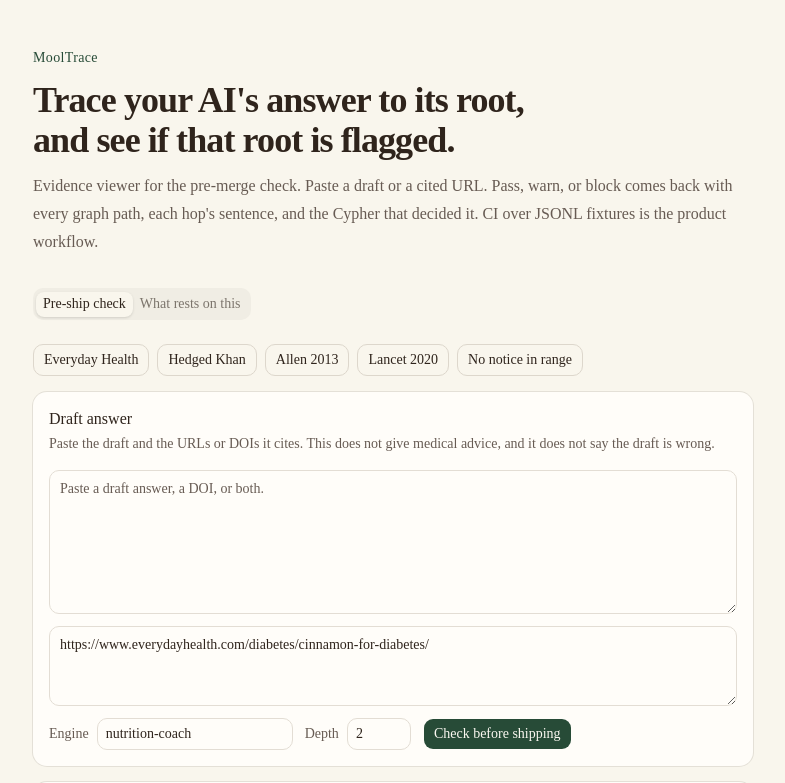
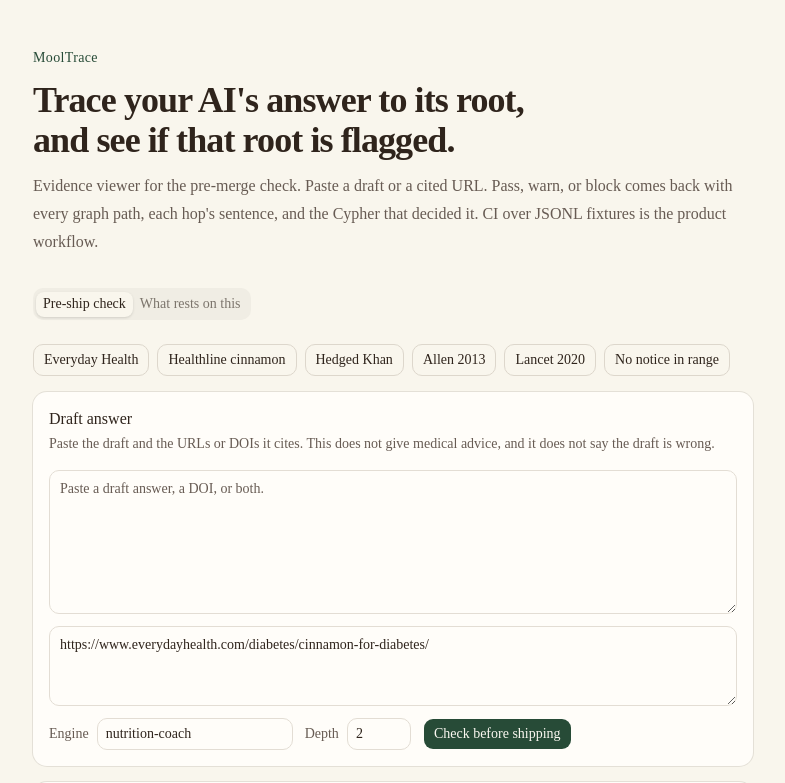
Before and after one commit to SidTheKid-dotcom/MoolTrace, a Next.js app in the folder web/: page / in a window 1280 px wide. Shown: the top 783 px of the page, without its empty margins (247-1032 px from the left). Built offline with nearby package versions, Linux system fonts and the light colour scheme.

Commit message:
Add a Healthline page-only counted 2-hop Pre-ship preset.

```diff
--- a/web/src/components/pre-ship.tsx
+++ b/web/src/components/pre-ship.tsx
@@ -76,6 +76,15 @@ const PRESETS = [
     depth: 2,
     text: "",
     urls: ["https://www.everydayhealth.com/diabetes/cinnamon-for-diabetes/"],
+  },
+  {
+    id: "healthline",
+    label: "Healthline cinnamon",
+    hint: "URL-only page, counted 2-hop",
+    engine: "nutrition-coach",
+    depth: 2,
+    text: "",
+    urls: ["https://www.healthline.com/nutrition/cinnamon-and-diabetes"],
   },
   {
     id: "hedge",
```
